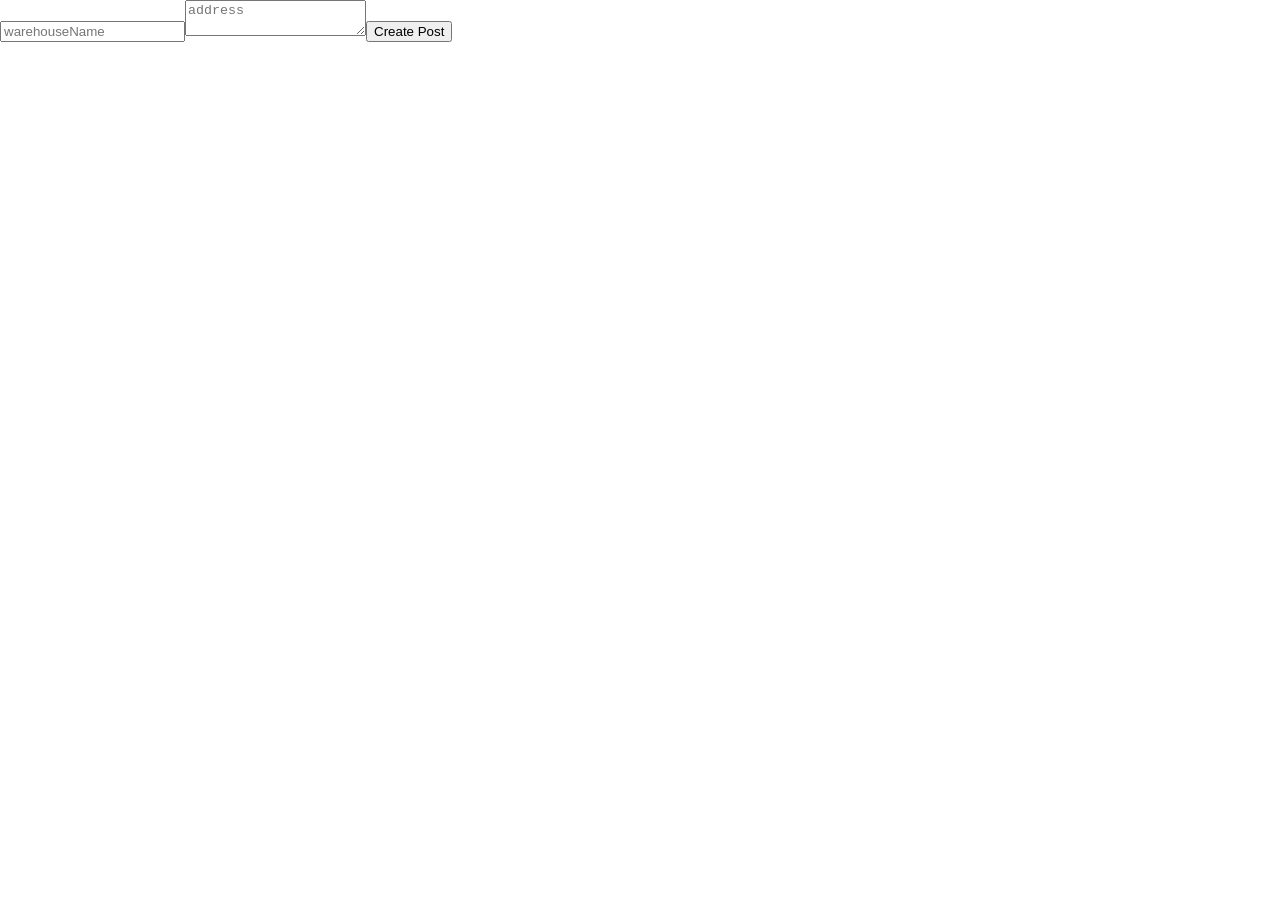
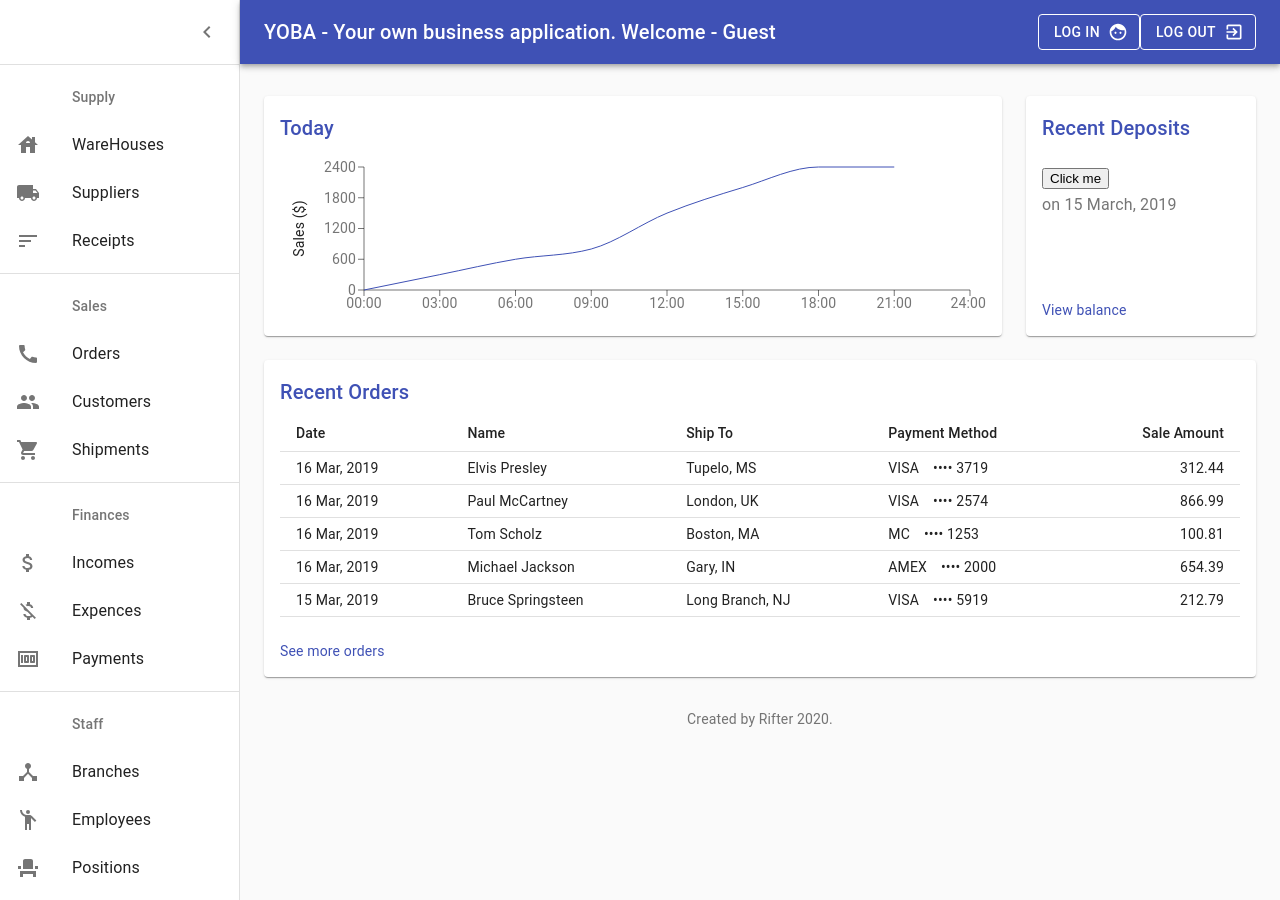
Before and after one commit to Hotriden/YOBA_UI, a React (Create React App) app: page /PostWareHouse in a window 1280 px wide. Before the commit the page ends 800 px from the top, so only its background shows below. Built offline with nearby package versions, Linux system fonts and the light colour scheme.

Commit message:
jwt adding to login component

```diff
--- a/package.json
+++ b/package.json
@@ -14,12 +14,14 @@
     "react": "^16.13.1",
     "react-animated-css": "^1.2.1",
     "react-dom": "^16.13.1",
+    "react-input-switch": "^2.2.2",
     "react-modal": "^3.11.2",
     "react-router-dom": "^5.1.2",
     "react-scripts": "3.4.1",
     "react-spring": "^8.0.27",
     "recharts": "^1.8.5",
-    "styled-components": "^5.1.0"
+    "styled-components": "^5.1.0",
+    "universal-cookie": "^4.0.3"
   },
   "scripts": {
     "start": "react-scripts start",
--- a/src/App.js
+++ b/src/App.js
@@ -1,10 +1,9 @@
 import React from 'react';
-import Dashboard from './Dashboard';
-import Post from './Autentification/JWT/Post';
+import Layout from './Layout/Layout';
 
 function App() {
   return (
-    <Post/>
+    <Layout/>
   );
 }
 
--- a/src/Autentification/JWT/AutentificateComponent.js
+++ b/src/Autentification/JWT/AutentificateComponent.js
@@ -17,7 +17,7 @@
             this.props.history.push('/Login');
         }
 
-        axios.get('http://apiyoba.pp.ua/api/jwt', {headers: {Authorization: `Bearer ${jwt}`}}).then(res => this.setState({
+        axios.get('http://apiyoba.pp.ua/api/jwt', {headers: {Authorization: `Bearer ${jwt}`}, 'Content-Type': 'application/json'}).then(res => this.setState({
             user: res.data
         })).catch(err => {
             localStorage.removeItem('cool-jwt');
--- a/src/Autentification/JWT/Login.js
+++ /dev/null
@@ -1,44 +0,0 @@
-import React, {Component} from 'react';
-import axios from 'axios';
-
-class Login extends Component {
-    constructor(props){
-        super(props);
-
-        this.state = {
-            wareHouseName: '',
-            address:  ''
-        };
-
-        this.change = this.change.bind(this);
-        this.submit = this.submit.bind(this);
-    }
-
-    change(e){
-        this.setState({
-            [e.target.name]: e.target.value
-        });
-    }
-
-    submit(e){
-        e.preventDefault();
-        axios.post('http://apiyoba.pp.ua/api/warehouse',  {
-            wareHouseName : this.state.wareHouseName,
-            address: this.state.address
-        }).then(res => localStorage.setItem('cool-jwt', res.data))
-    }
-
-    render(){
-        return(
-            <div>
-                <form onSubmit={e => this.submit(e)}>
-                    <label>email</label><input type="text" name="wareHouseName" onChange={e => this.change(e)} value={this.state.email}></input>
-                    <label>password</label><input type="text" name="address" onChange={e=> this.change(e)} value={this.state.password}></input>
-                    <button type="submit">Submit</button>
-                </form>
-            </div>
-        )
-    }
-}
-
-export default Login;
--- a/src/Autentification/JWT/Post.js
+++ b/src/Autentification/JWT/Post.js
@@ -1,5 +1,8 @@
 import React, { Component } from "react";
 import axios from "axios";
+import Cookies from 'universal-cookie';
+
+const cookies = new Cookies();
 
 class Post extends Component {
   state = {
@@ -24,8 +27,13 @@
         warehouseName: this.state.warehouseName,
         address: this.state.address
     };
+    axios.defaults.headers.common['Authorization'] = 'Bearer ' + cookies.get('cool-jwt');
     axios
-      .post("http://apiyoba.pp.ua/api/warehouse", data)
+      .post("http://localhost:54889/api/warehouse", data, {
+        headers: {
+        "Access-Control-Allow-Origin" : "*"
+      }
+    })
       .then(res => console.log(res))
       .catch(err => console.log(err));
   };
--- a/src/Autentification/JWT/Protected.js
+++ /dev/null
@@ -1,9 +0,0 @@
-import React from 'react';
-
-const Protected = () =>{
-    return(
-        <h1>I AM PROTECTED</h1>
-    );
-};
-
-export default Protected;
--- a/src/Autentification/JWT/test.js
+++ b/src/Autentification/JWT/test.js
@@ -1,20 +1,15 @@
 import React, {Component } from 'react';
 import { BrowserRouter, Switch, Route} from 'react-router-dom';
 import Home from './Home';
-import Login from './Login';
-import Protected from './Protected';
-import AutentificateComponent from './AutentificateComponent';
+import Post from './Post';
 
 class Test extends Component {
     render(){
         return (
             <BrowserRouter>
                 <Switch>
-                    <Route path="/Login" component={Login}/>
                     <Route path="/" exact component={Home}/>
-                    <AutentificateComponent>
-                        <Route path="/Protected" component={Protected}/>
-                    </AutentificateComponent>
+                    <Route path="/PostWareHouse" component={Post}/>
                 </Switch>
             </BrowserRouter>
         )
--- a/src/Autentification/LoginModalBox/ModalBox.js
+++ b/src/Autentification/LoginModalBox/ModalBox.js
@@ -1,47 +1,56 @@
 import React, { useState } from 'react';
 import Modal from 'react-modal';
 import FaceIcon from '@material-ui/icons/Face';
+import Button from '@material-ui/core/Button';
+import Grid from '@material-ui/core/Grid';
+import ExitToAppIcon from '@material-ui/icons/ExitToApp';
+import TextField from '@material-ui/core/TextField';
 import './ModalBoxStyle.css';
 import './Animate.css';
-import Button from '@material-ui/core/Button';
-import Grid from '@material-ui/core/Grid';
-import { makeStyles } from '@material-ui/core/styles';
-import ExitToAppIcon from '@material-ui/icons/ExitToApp';
-import TextField from '@material-ui/core/TextField';
-
+import axios from 'axios';
+import Cookies from 'universal-cookie';
 
 function ModalBox () {
 
-    const useStyles = makeStyles((theme) => ({
-        button: {
-          margin: theme.spacing(1),
-        },
-      }));
+    const cookies = new Cookies();
+    const [user, setUser] = useState('Guest');
     const [modalIsOpen, setModalIsOpen] = useState(false);
-    const classes = useStyles();
+    const [email, setEmail] = useState('');
+    const [password, setPassword] = useState('');
+    const submitLogin = (e) => {
+        e.preventDefault();
+        axios.post('http://localhost:54889/api/login/signin',  {
+                email: email,
+                password: password
+            }).then(res => cookies.set('cool-jwt', res.data));
+        setModalIsOpen(false);
+    }
 
+    const cleanBox = () => {
+        setModalIsOpen(false);
+        setEmail('');
+        setPassword('');
+    }
 
     return(
         <div className='ModalBox'>
             <Button
               variant="outlined"
               color="inherit"
-       className={classes.button}
               endIcon={<FaceIcon fontSize="large"/>}
-        onClick={() => setModalIsOpen(true)}
+              onClick={() => setModalIsOpen(!modalIsOpen)}
             >
                 Log In
             </Button>
             <Button
               variant="outlined"
               color="inherit"
-       className={classes.button}
               endIcon={ <ExitToAppIcon fontSize="large"></ExitToAppIcon>}
             >
                 Log Out
             </Button>
             <div >
-                <Modal className='animated bounceInDown delay-0.5s' isOpen={modalIsOpen}onRequestClose={() => setModalIsOpen(false)} ariaHideApp={false}>
+                <Modal className='animated bounceInDown delay-0.5s' isOpen={modalIsOpen} onRequestClose={() => cleanBox()} ariaHideApp={false}>
                     <Grid container spacing={3}>
                         <Grid item xs={12} className="log-banner">
                             <p>Input your email and password</p>
@@ -52,6 +61,8 @@
                                 className='field-log'
                                 label="Email"
                                 variant="outlined"
+                                value={email}
+                                onChange={e => setEmail(e.target.value)}
                             />
                         </Grid>
                         <Grid item xs={6}>
@@ -62,10 +73,12 @@
                                 variant="outlined"
                                 type="password"
                                 autoComplete="current-password"
+                                value={password}
+                                onChange={e => setPassword(e.target.value)}
                             />
                         </Grid>
                         <Grid item xs={6}>
-                            <Button className='button-log' variant="contained" color="primary" size="large">
+                            <Button className='button-log' variant="contained" color="primary" size="large" onClick={submitLogin}>
                                 Log In
                             </Button>
                         </Grid>
--- /dev/null
+++ b/src/Layout/BodyComponent.js
@@ -0,0 +1,71 @@
+import React from 'react';
+import { makeStyles } from '@material-ui/core/styles';
+import Chart from '../Chart';
+import Orders from '../Orders';
+import Copyright from './Copyright';
+import Container from '@material-ui/core/Container';
+import Grid from '@material-ui/core/Grid';
+import Paper from '@material-ui/core/Paper';
+import Box from '@material-ui/core/Box';
+import clsx from 'clsx';
+
+
+function BodyComponent(props) {
+
+  const classes = useStyles();
+  const fixedHeightPaper = clsx(classes.paper, classes.fixedHeight);
+
+return(
+    <main className={classes.content}>
+    <div className={classes.appBarSpacer} />
+    <Container maxWidth="lg" className={classes.container}>
+      <Grid container spacing={3}>
+        <Grid item xs={12} md={8} lg={9}>
+          <Paper className={fixedHeightPaper}>
+            <Chart />
+          </Paper>
+        </Grid>
+        <Grid item xs={12} md={4} lg={3}>
+          <Paper className={fixedHeightPaper}>
+            {props.children}
+          </Paper>
+        </Grid>
+        <Grid item xs={12}>
+          <Paper className={classes.paper}>
+            <Orders />
+          </Paper>
+        </Grid>
+      </Grid>
+      <Box pt={4}>
+        <Copyright />
+      </Box>
+    </Container>
+  </main>
+);
+}
+
+const drawerWidth = 240;
+
+const useStyles = makeStyles((theme) => ({
+    appBarSpacer: theme.mixins.toolbar,
+    content: {
+      flexGrow: 1,
+      height: '100vh',
+      overflow: 'auto',
+    },
+    container: {
+      paddingTop: theme.spacing(4),
+      paddingBottom: theme.spacing(4),
+    },
+    paper: {
+      padding: theme.spacing(2),
+      display: 'flex',
+      overflow: 'auto',
+      flexDirection: 'column',
+    },
+    fixedHeight: {
+      height: 240,
+    },
+  }));
+
+export default BodyComponent;
--- /dev/null
+++ b/src/Layout/Copyright.js
@@ -0,0 +1,18 @@
+import React from 'react';
+import Typography from '@material-ui/core/Typography';
+import Link from '@material-ui/core/Link';
+
+function Copyright() {
+    return (
+      <Typography variant="body2" color="textSecondary" align="center">
+        {'Created by '}
+        <Link color="inherit" href="https://github.com/Hotriden/YOBA_UI/tree/master">
+          Rifter
+        </Link>{' '}
+        {new Date().getFullYear()}
+        {'.'}
+      </Typography>
+    );
+  }
+
+export default Copyright;
--- /dev/null
+++ b/src/Layout/Layout.js
@@ -0,0 +1,142 @@
+import React from 'react';
+import clsx from 'clsx';
+import { makeStyles } from '@material-ui/core/styles';
+import CssBaseline from '@material-ui/core/CssBaseline';
+import Drawer from '@material-ui/core/Drawer';
+import AppBar from '@material-ui/core/AppBar';
+import Toolbar from '@material-ui/core/Toolbar';
+import List from '@material-ui/core/List';
+import Typography from '@material-ui/core/Typography';
+import Divider from '@material-ui/core/Divider';
+import IconButton from '@material-ui/core/IconButton';
+import MenuIcon from '@material-ui/icons/Menu';
+import ChevronLeftIcon from '@material-ui/icons/ChevronLeft';
+import { supplyListItems, salesListItems, financeListItems, staffListItems } from '../listItems';
+import ModalBox from '../Autentification/LoginModalBox/ModalBox';
+import BodyComponent from './BodyComponent';
+import Deposit from '../Deposits';
+
+
+function Layout(props) {
+  const JwtUser = 'Guest';
+  const classes = useStyles();
+  const [open, setOpen] = React.useState(true);
+  const handleDrawerOpen = () => {
+    setOpen(true);
+  };
+
+  const handleDrawerClose = () => {
+    setOpen(false);
+  };
+
+  return (
+    <div className={classes.root}>
+      <CssBaseline />
+      <AppBar position="absolute" className={clsx(classes.appBar, open && classes.appBarShift)}>
+        <Toolbar className={classes.toolbar}>
+          <IconButton
+            edge="start"
+            color="inherit"
+            aria-label="open drawer"
+            onClick={handleDrawerOpen}
+            className={clsx(classes.menuButton, open && classes.menuButtonHidden)}
+          >
+            <MenuIcon />
+          </IconButton>
+          <Typography component="h1" variant="h6" color="inherit" noWrap className={classes.title}>
+            YOBA - Your own business application. Welcome -  {JwtUser}
+          </Typography>
+          <ModalBox/>
+        </Toolbar>
+      </AppBar>
+      <Drawer
+        variant="permanent"
+        classes={{
+          paper: clsx(classes.drawerPaper, !open && classes.drawerPaperClose),
+        }}
+        open={open}
+      >
+        <div className={classes.toolbarIcon}>
+          <IconButton onClick={handleDrawerClose}>
+            <ChevronLeftIcon />
+          </IconButton>
+        </div>
+        <Divider />
+        <List>{supplyListItems}</List>
+        <Divider />
+        <List>{salesListItems}</List>
+        <Divider />
+        <List>{financeListItems}</List>
+        <Divider />
+        <List>{staffListItems}</List>
+      </Drawer>
+      <BodyComponent>
+          <Deposit/>
+      </BodyComponent>
+    </div>
+  );
+}
+
+const drawerWidth = 240;
+
+const useStyles = makeStyles((theme) => ({
+  root: {
+    display: 'flex',
+  },
+  toolbar: {
+    paddingRight: 24, // keep right padding when drawer closed
+  },
+  toolbarIcon: {
+    display: 'flex',
+    alignItems: 'center',
+    justifyContent: 'flex-end',
+    padding: '0 8px',
+    ...theme.mixins.toolbar,
+  },
+  appBar: {
+    zIndex: theme.zIndex.drawer + 1,
+    transition: theme.transitions.create(['width', 'margin'], {
+      easing: theme.transitions.easing.sharp,
+      duration: theme.transitions.duration.leavingScreen,
+    }),
+  },
+  appBarShift: {
+    marginLeft: drawerWidth,
+    width: `calc(100% - ${drawerWidth}px)`,
+    transition: theme.transitions.create(['width', 'margin'], {
+      easing: theme.transitions.easing.sharp,
+      duration: theme.transitions.duration.enteringScreen,
+    }),
+  },
+  menuButton: {
+    marginRight: 36,
+  },
+  menuButtonHidden: {
+    display: 'none',
+  },
+  title: {
+    flexGrow: 1,
+  },
+  drawerPaper: {
+    position: 'relative',
+    whiteSpace: 'nowrap',
+    width: drawerWidth,
+    transition: theme.transitions.create('width', {
+      easing: theme.transitions.easing.sharp,
+      duration: theme.transitions.duration.enteringScreen,
+    }),
+  },
+  drawerPaperClose: {
+    overflowX: 'hidden',
+    transition: theme.transitions.create('width', {
+      easing: theme.transitions.easing.sharp,
+      duration: theme.transitions.duration.leavingScreen,
+    }),
+    width: theme.spacing(7),
+    [theme.breakpoints.up('sm')]: {
+      width: theme.spacing(9),
+    },
+  }
+}));
+
+export default Layout;
--- a/src/listItems.js
+++ b/src/listItems.js
@@ -15,6 +15,16 @@
 import LocalShippingIcon from '@material-ui/icons/LocalShipping';
 import DeviceHubIcon from '@material-ui/icons/DeviceHub';
 import SortIcon from '@material-ui/icons/Sort';
+import { BrowserRouter, Switch, Route} from 'react-router-dom';
+import Home from './Autentification/JWT/Home';
+
+export const ListItems = (
+  <BrowserRouter>
+    <Switch>
+      <Route path="/" exact component={Home}/>
+    </Switch>
+  </BrowserRouter>
+);
 
 export const supplyListItems = (
   <div>
```
Also changed, not shown: 1 other file (tests, documents, lock files or other folders). Lines whose indentation alone changed are shown as unchanged.
